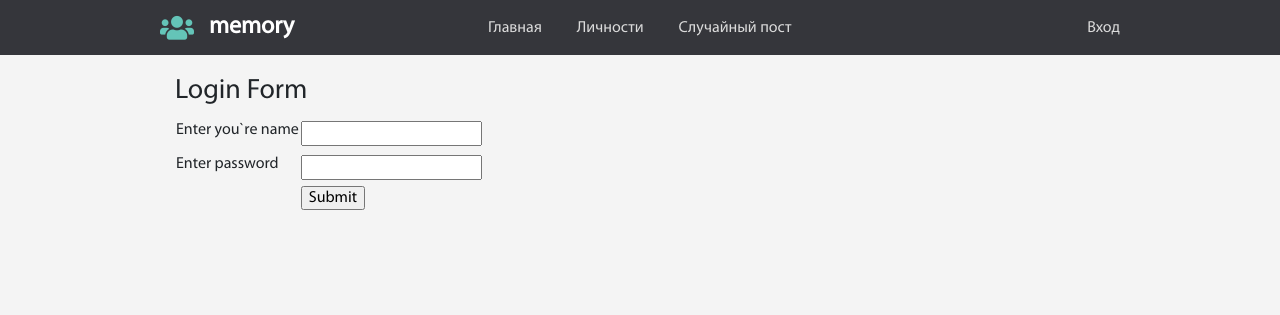
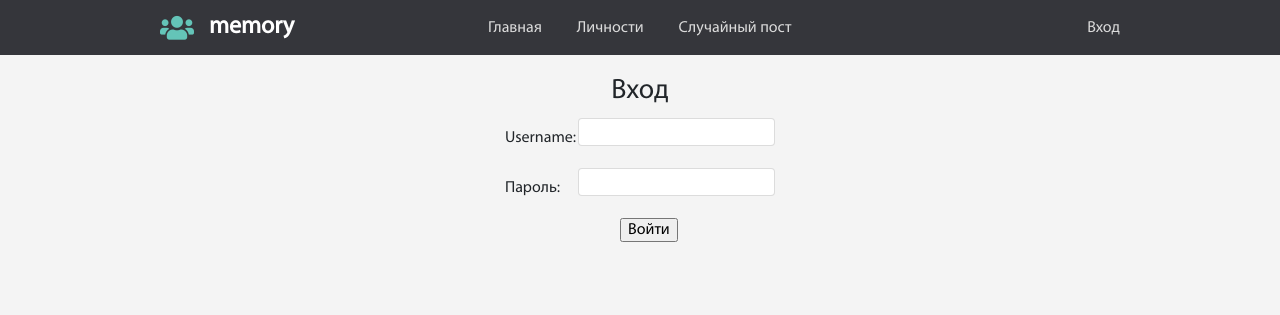
Before and after one commit to Denisova55/memory, a Django app: page /login/ in a window 1280 px wide. Shown: the top 315 px of the page. Run offline with Django 3.2, Linux system fonts and the light colour scheme; some libraries are stand-ins or nearby versions.

Commit message:
Фронтенд переводы

```diff
--- /dev/null
+++ b/mysite/static/css/login.css
@@ -0,0 +1,29 @@
+.content {
+  display: flex;
+  justify-content: center
+}
+
+.content h3 {
+  text-align: center;
+}
+
+.content input[type=submit] {
+  margin-left: 42px;
+}
+
+.login {
+  display: inline-flex;
+  flex-direction: column;
+}
+
+input[type=text], input[type=password] {
+  /* width: 100%; */
+  height: 28px;
+  border: 1px solid rgba(169, 169, 169, 0.4);
+  border-radius: 4px;
+  display: block;
+  font-size: 16px;
+  font-weight: 300;
+  padding-left: 20px;
+  margin-bottom: 20px;
+}
--- a/mysite/templates/mysite/log_in.html
+++ b/mysite/templates/mysite/log_in.html
@@ -1,16 +1,18 @@
 {% extends 'mysite/base_page.html' %}
+{% load staticfiles %}
 
 {% block title %}
-    Log in - {{ block.super }}
+  Вход
 {% endblock %}
 
-
+{% block css %}
+  <link rel="stylesheet" href="{% static 'css/login.css' %}">
+{% endblock %}
 
 {% block content %}
 <div class="content">
-        <div class="section-inner clearfix">
-
-        <h3>Login Form</h3>
+  <div class="login">
+    <h3>Вход</h3>
 
     {% if messages %}
       <ul>
@@ -24,20 +26,19 @@
       {% csrf_token %}
       <table>
         <tr>
-                    <td><label for="id_username">Enter you`re name</label></td>
+          <td><label for="id_username">Username:</label></td>
           <td><input type="text" id="id_username" name="username"></td>
         </tr>
         <tr>
-                    <td><label for="id_username">Enter password</label></td>
+          <td><label for="id_username">Пароль:</label></td>
           <td><input type="password" id="id_password" name="password"></td>
         </tr>
         <tr>
           <td></td>
-                    <td><input type="submit" value="Submit"></td>
+          <td><input type="submit" value="Войти"></td>
         </tr>
       </table>
     </form>
-
   </div>
 </div>
 {% endblock %}
--- a/templates/base.html
+++ b/templates/base.html
@@ -7,7 +7,7 @@
   <link rel="stylesheet" href="{% static 'css/normalize.css' %}">
   <link rel="stylesheet" href="https://use.fontawesome.com/releases/v5.8.1/css/all.css" integrity="sha384-50oBUHEmvpQ+1lW4y57PTFmhCaXp0ML5d60M1M7uH2+nqUivzIebhndOJK28anvf" crossorigin="anonymous">
   <link rel="stylesheet" href="{% static 'css/base.css' %}">
-  {% block css  %}{% endblock %}
+  {% block css %}{% endblock %}
   <title>
     {% block title %}{% endblock %}
   </title>
@@ -32,6 +32,9 @@
 
         {% if user.is_authenticated %}
           <li>
+            <a class="link" href="{% url 'create_new_post' %}">Профиль</a>
+          </li>
+          <li>
             <a class="link" href="{% url 'logout' %}">Выход</a>
           </li>
         {% else %}
```
Also changed, not shown: mysite/templates/mysite/create_new_post.html (+10 -10 lines), mysite/templates/mysite/registration.html (+7 -3 lines), db.sqlite3, mysite/static/css/reg.css (added). Lines whose indentation alone changed are shown as unchanged.
